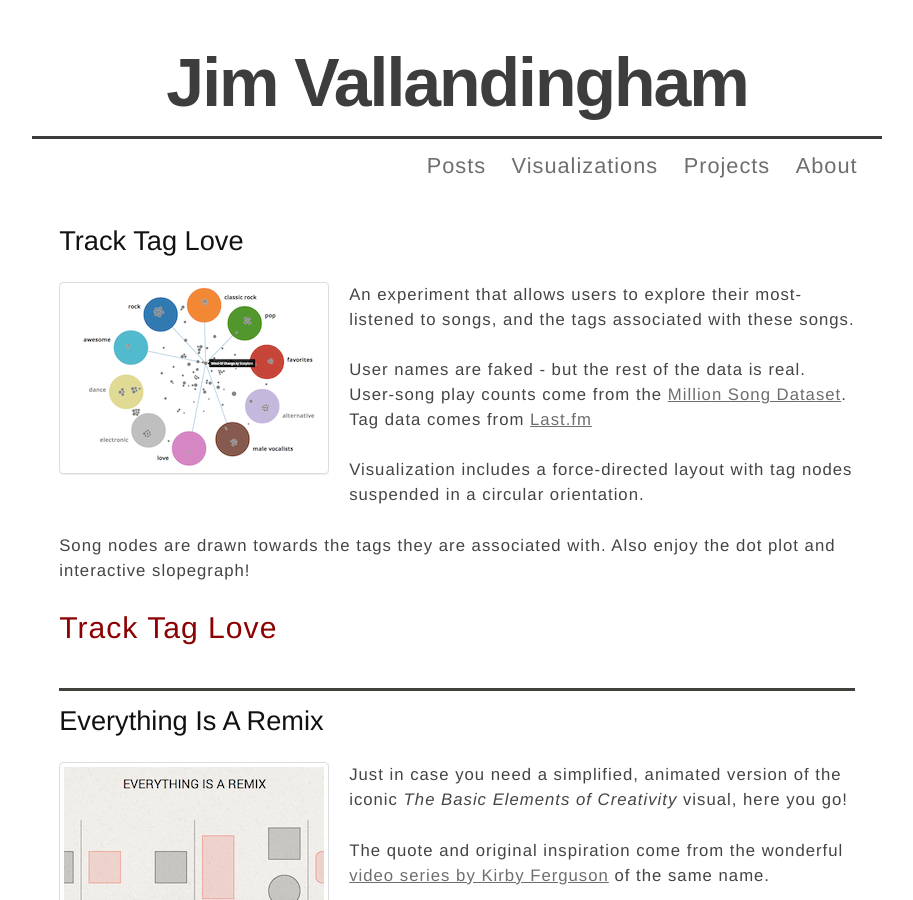
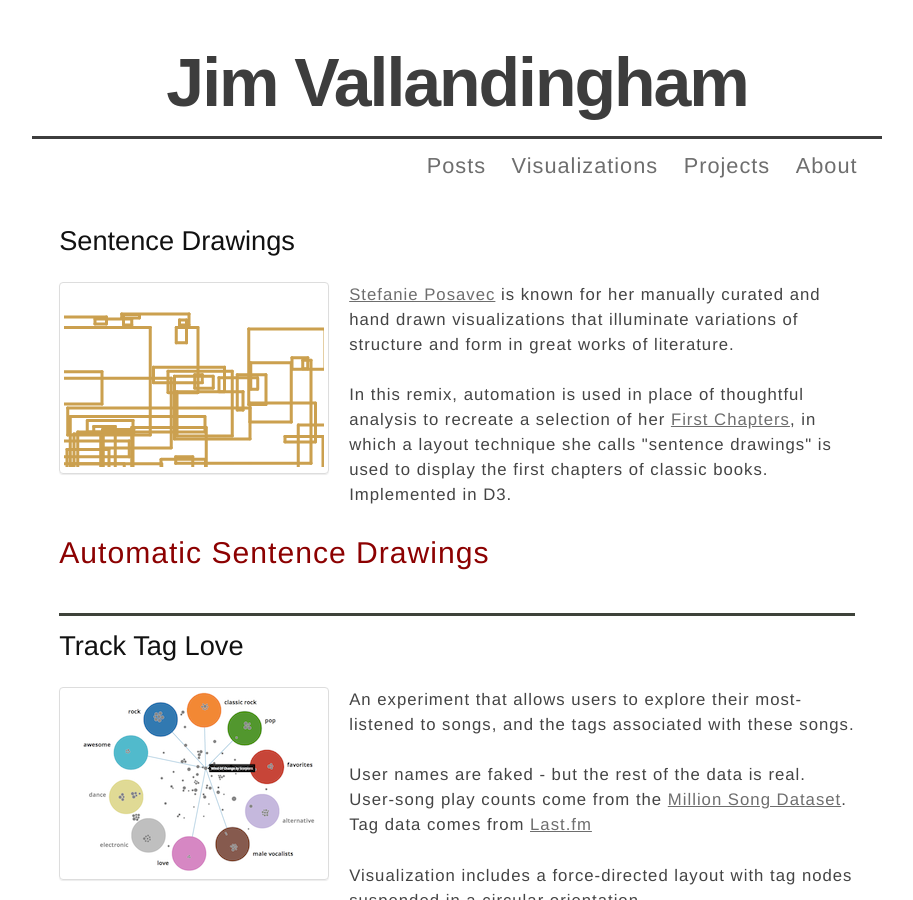
Before and after one commit to vlandham/vlandham.github.com, a Jekyll site: the page built from vis/index.html, in a window 1280 px wide and 900 px high. Shown: the whole window, without its empty margins (183-1096 px from the left). Built offline with Jekyll 4.4.1, drawn with Linux system fonts in a browser that asks for light colours; some web fonts are replaced; Markdown is read by kramdown in place of the engine named in the settings.

Commit message:
sentence drawings

```diff
--- a/vis/index.html
+++ b/vis/index.html
@@ -3,6 +3,16 @@ layout: default
 title: Visualizations
 ---
 
+<div name="sentence_drawings" id="sentence_drawings" class="section">
+  <h2>Sentence Drawings</h2>
+  <div class="thumbnail left">
+    <a href="http://vallandingham.me/sentence_drawings/"><img src="http://vallandingham.me/images/vis/sentence_drawings_thumb.png" alt="image for sentence drawings"/></a>
+  </div>
+  <p><a href="http://www.itsbeenreal.co.uk/">Stefanie Posavec</a> is known for her manually curated and hand drawn visualizations that illuminate variations of structure and form in great works of literature.</p>
+  <p>In this remix, automation is used in place of thoughtful analysis to recreate a selection of her <a href="http://www.itsbeenreal.co.uk/index.php?/wwwords/first-chapters/">First Chapters</a>, in which a layout technique she calls "sentence drawings" is used to display the first chapters of classic books. Implemented in D3.</p>
+
+  <p><a class="post_title" href="http://vallandingham.me/sentence_drawings/">Automatic Sentence Drawings</a></p>
+</div>
 <div name="track_tag_love" id="track_tag_love" class="section">
   <h2>Track Tag Love</h2>
   <div class="thumbnail left">
```
